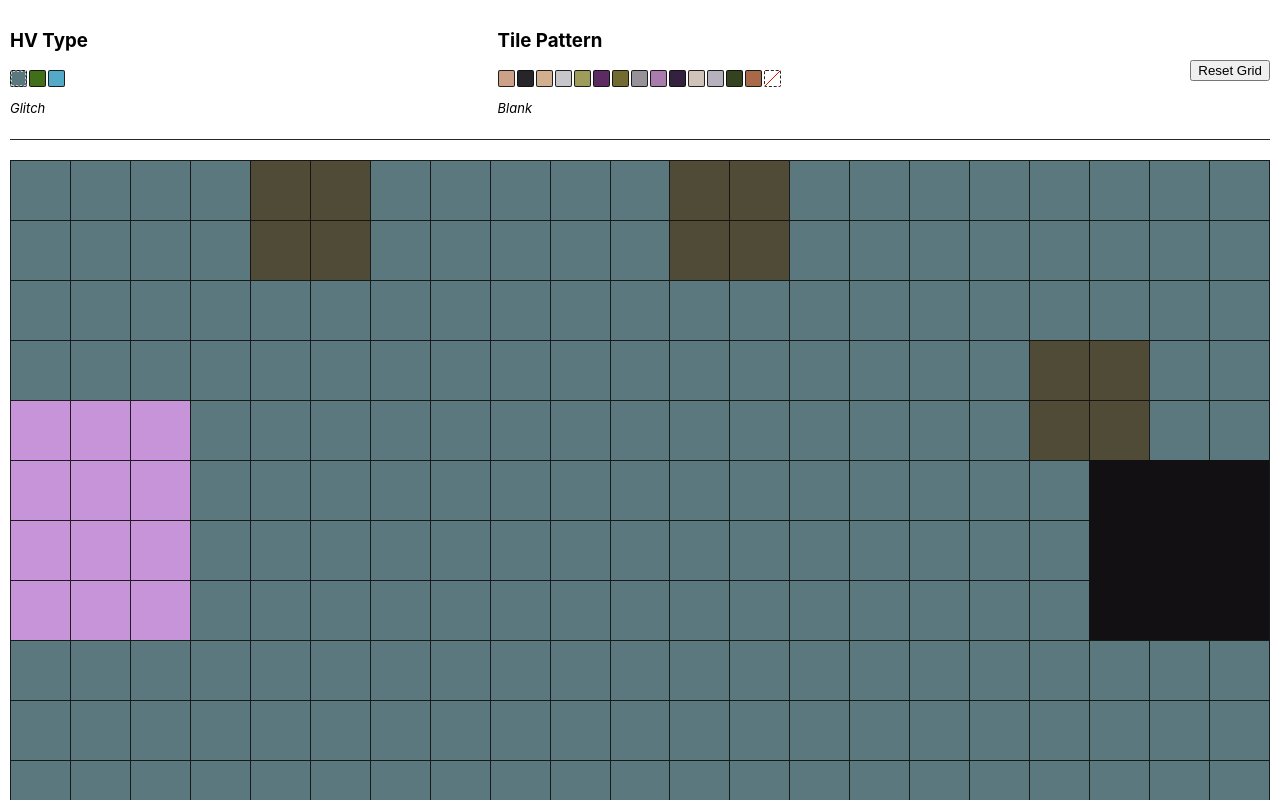
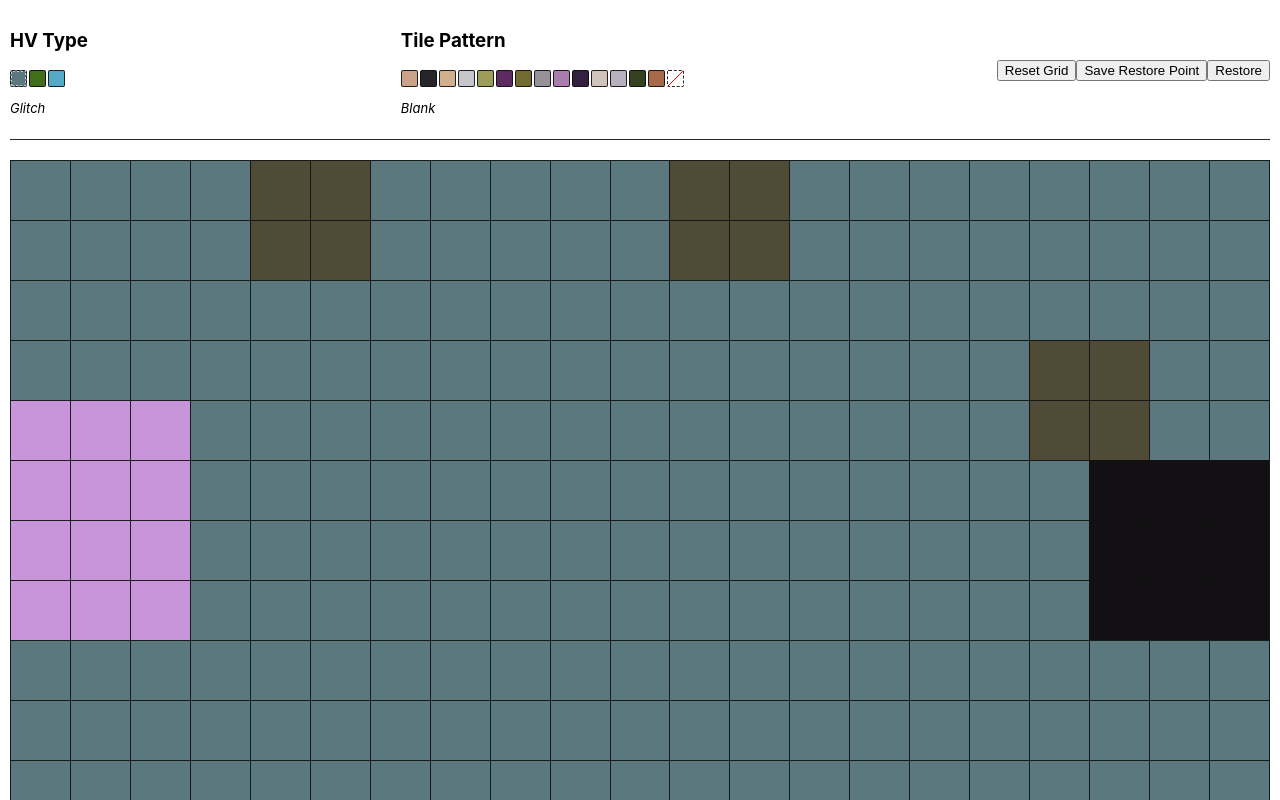
Before and after one commit to mrmemes-eth/hv-forge-sketcher, a React (Create React App) app: page / in a window 1280 px wide. Shown: the top 800 px of the page. Built offline with nearby package versions, Linux system fonts and the light colour scheme.

Commit message:
Support having a restore point for each hv type

```diff
--- a/src/App.js
+++ b/src/App.js
@@ -28,7 +28,10 @@ function App() {
   const initializeSaveData = () => {
     const saveData = {};
     backgroundStyles.forEach((style) => {
-      saveData[style] = initializeGrid();
+      saveData[style] = {
+        grid: initializeGrid(),
+        restorePoint: null,
+      };
     });
     return saveData;
   };
@@ -43,7 +46,7 @@ function App() {
   const setCellTile = (bg, rowIndex, colIndex, tile) => {
     setSaveData((prevSaveData) => {
       const updatedSaveData = JSON.parse(JSON.stringify(prevSaveData));
-      updatedSaveData[bg][rowIndex][colIndex] = tile;
+      updatedSaveData[bg]["grid"][rowIndex][colIndex] = tile;
       return updatedSaveData;
     });
   };
@@ -112,9 +115,34 @@ function App() {
   };
 
   const handleResetGrid = () => {
-    localStorage.removeItem("grid");
-    saveData[backgroundStyle] = initializeGrid();
+    setSaveData((prevSaveData) => {
+      const updatedSaveData = JSON.parse(JSON.stringify(prevSaveData));
+      updatedSaveData[backgroundStyle]["grid"] = initializeGrid();
+      return updatedSaveData;
+    });
     setupReservedCells();
+  };
+
+  const handleSaveRestorePoint = () => {
+    // update restorepoint attribute in saveData
+    setSaveData((prevSaveData) => {
+      const updatedSaveData = JSON.parse(JSON.stringify(prevSaveData));
+      updatedSaveData[backgroundStyle]["restorePoint"] = JSON.parse(
+        JSON.stringify(updatedSaveData[backgroundStyle]["grid"])
+      );
+      return updatedSaveData;
+    });
+  };
+
+  const handleRestore = () => {
+    if (saveData[backgroundStyle]["restorePoint"]) {
+      setSaveData((prevSaveData) => {
+        const updatedSaveData = JSON.parse(JSON.stringify(prevSaveData));
+        updatedSaveData[backgroundStyle]["grid"] =
+          saveData[backgroundStyle]["restorePoint"];
+        return updatedSaveData;
+      });
+    }
   };
 
   const [isPainting, setIsPainting] = useState(false);
@@ -133,9 +161,7 @@ function App() {
 
   const kebabToTitleCase = (kebab) => {
     const words = kebab.split("-");
-    return words
-      .map((word) => word[0].toUpperCase() + word.slice(1))
-      .join(" ");
+    return words.map((word) => word[0].toUpperCase() + word.slice(1)).join(" ");
   };
 
   return (
@@ -173,11 +199,13 @@ function App() {
         </div>
         <div className="controls">
           <button onClick={handleResetGrid}>Reset Grid</button>
+          <button onClick={handleSaveRestorePoint}>Save Restore Point</button>
+          <button onClick={handleRestore}>Restore</button>
         </div>
       </header>
       <main className="app">
         <div className={`grid ${backgroundStyle}`}>
-          {saveData[backgroundStyle].map((row, rowIndex) => (
+          {saveData[backgroundStyle]["grid"].map((row, rowIndex) => (
             <div key={rowIndex} className="row">
               {row.map((tile, colIndex) => (
                 <div
```
